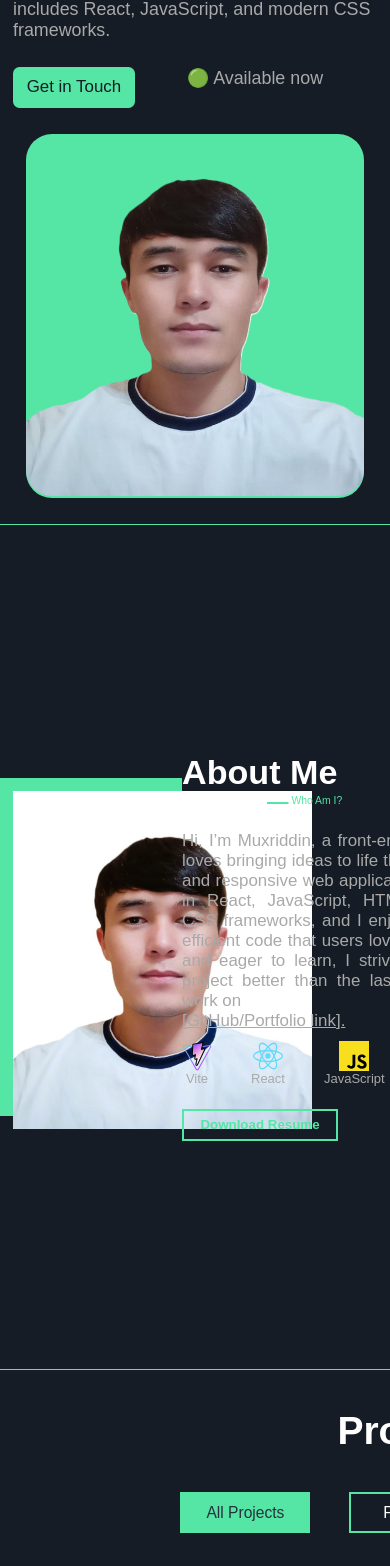
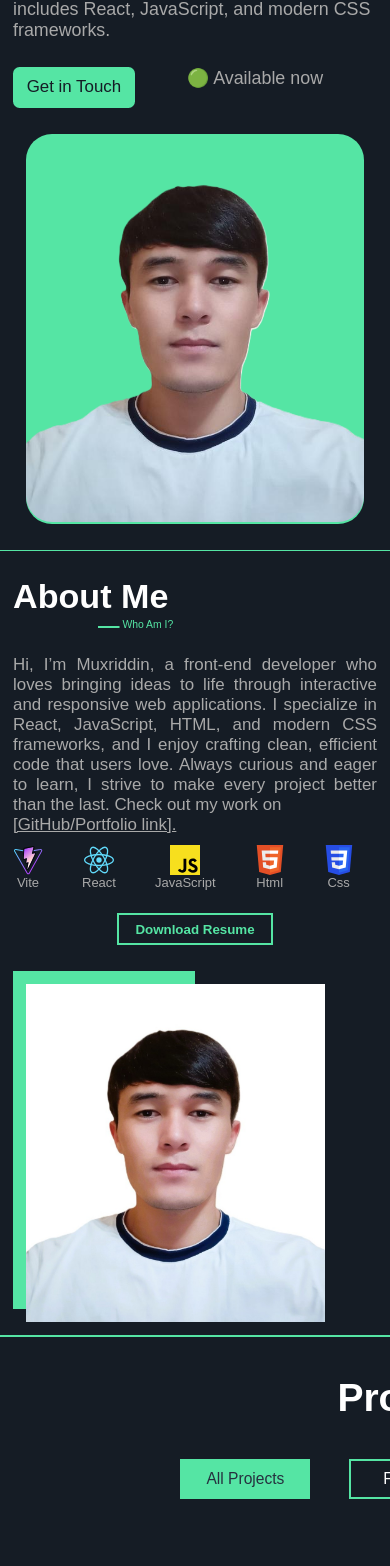
Before and after one commit to MukhriddinToshboyev/Portfoliyo, a React (Vite) app: page / in a window 390 px wide. Shown: the part 327-1893 px from the top of the page. Built offline with nearby package versions, Linux system fonts and the light colour scheme.

Commit message:
About component class name has been changed and the css section for media has been written.

```diff
--- a/src/About/index.jsx
+++ b/src/About/index.jsx
@@ -5,16 +5,16 @@ import Resume from "../assets/Muxriddin Resume.pdf";
 function About() {
   return (
     <div className="About">
-      <div className="About_container">
-        <div className="About_navbar">
-          <div className="About_navbar_img">
+      <main className="About_container">
+        <section className="About_left">
+          <div className="About_img">
             <img src={Rasm1} alt="#" />
           </div>
-        </div>
-        <div className="About_section">
-          <div className="About_section_name">
+        </section>
+        <section className="About_right">
+          <div className="About_name">
             <h2 className="About_title">About Me</h2>
-            <div className="About_title_span">
+            <div className="About_right_icon">
               <svg
                 xmlns="http://www.w3.org/2000/svg"
                 width="22"
@@ -27,7 +27,7 @@ function About() {
               <span className="About_span"> Who Am I? </span>
             </div>
           </div>
-          <p className="About_section_text">
+          <p className="About_text">
             Hi, I’m Muxriddin, a front-end developer who loves bringing ideas to
             life through interactive and responsive web applications. I
             specialize in React, JavaScript, HTML, and modern CSS frameworks,
@@ -200,13 +200,13 @@ function About() {
               <span className="About_icon_text"> Css </span>
             </div>
           </div>
-          <div className="About_btn">
+          <div className="About_right_btn">
             <a href={Resume} download>
-              <button> Download Resume</button>
+              <button className="About_btn"> Download Resume</button>
             </a>
           </div>
-        </div>
-      </div>
+        </section>
+      </main>
       <h2 className="About_line"></h2>
     </div>
   );
--- a/src/About/style.css
+++ b/src/About/style.css
@@ -1,6 +1,6 @@
 .About_container {
   width: 100%;
-  height: 100vh;
+  /* height: 100vh; */
   margin: 0 auto;
   display: flex;
   justify-content: space-evenly;
@@ -8,37 +8,32 @@
   font-family: sans-serif;
 }
 
-/* @media (max-width: 768px) {
-  .About_container {
-    flex-direction: column;
-    padding: 1.5rem;
-  }
-} */
+/* Left */
 
-.About_navbar {
+.About_left {
   width: 28rem;
 }
 
-.About_navbar_img {
+.About_img {
   width: 14rem;
   height: 26rem;
   background-color: #55e5a4;
 }
 
-.About_navbar_img img {
+.About_img img {
   margin-top: 1rem;
   margin-left: 1rem;
   width: 23rem;
   height: 26rem;
 }
 
-/* Section */
+/* Right */
 
-.About_section {
+.About_right {
   width: 28rem;
 }
 
-.About_section_name {
+.About_name {
   width: 15rem;
   height: 6rem;
 }
@@ -49,7 +44,7 @@
   font-family: sans-serif;
 }
 
-.About_title_span {
+.About_right_icon {
   margin-left: 6.5rem;
 }
 
@@ -59,7 +54,7 @@
   font-family: sans-serif;
 }
 
-.About_section_text {
+.About_text {
   color: #a9a9a9;
   font-size: 1.3rem;
   display: flex;
@@ -98,7 +93,7 @@
 
 /* Button */
 
-.About_btn button {
+.About_btn {
   margin-top: 1rem;
   width: 12rem;
   height: 2.5rem;
@@ -108,7 +103,7 @@
   color: #55e5a4;
 }
 
-.About_btn button:hover {
+.About_btn:hover {
   background-color: #55e5a4;
   color: black;
 }
@@ -123,3 +118,16 @@
   background-position: center;
   background-repeat: no-repeat;
 }
+
+@media (max-width: 768px) {
+  .About_container {
+    flex-direction: column-reverse;
+    padding: 2rem;
+    gap: 2rem;
+  }
+  .About_right_btn {
+    display: flex;
+    justify-content: center;
+    width: 100%;
+  }
+}
--- a/src/Home/style.css
+++ b/src/Home/style.css
@@ -96,7 +96,7 @@
   background-color: #55e5a4;
   border-radius: 2rem;
   width: 26rem;
-  height: 28rem;
+  height: 30rem;
   display: flex;
   align-items: center;
   justify-content: center;
@@ -104,7 +104,7 @@
 
 .Home_right img {
   width: 26rem;
-  height: 32rem;
+  height: 34rem;
   margin-bottom: 4.3rem;
   border-radius: 2rem;
 }
```
